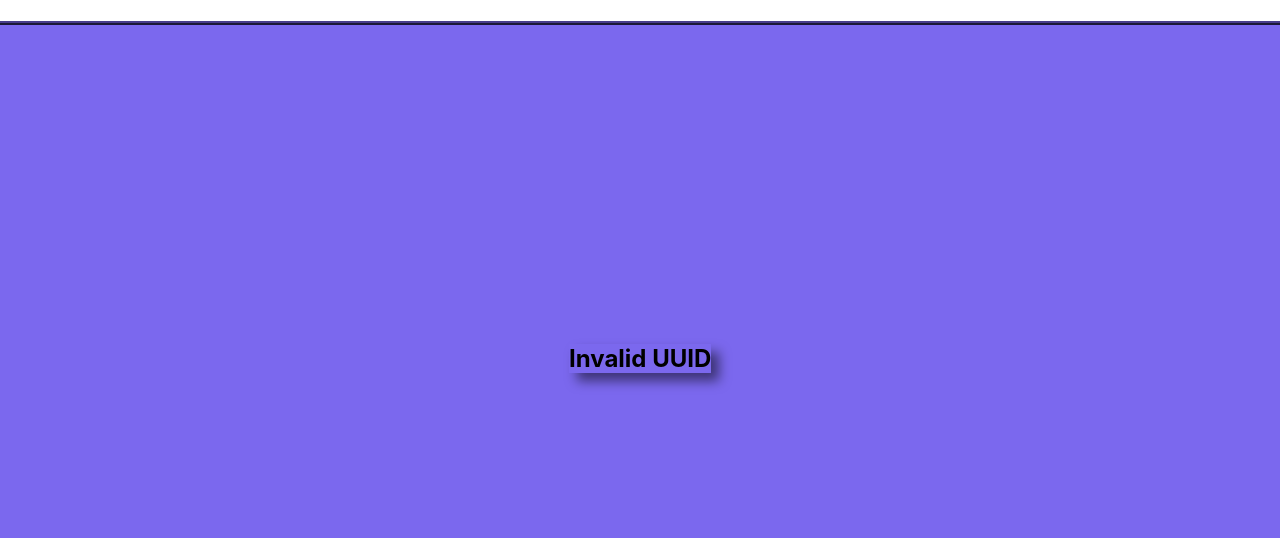
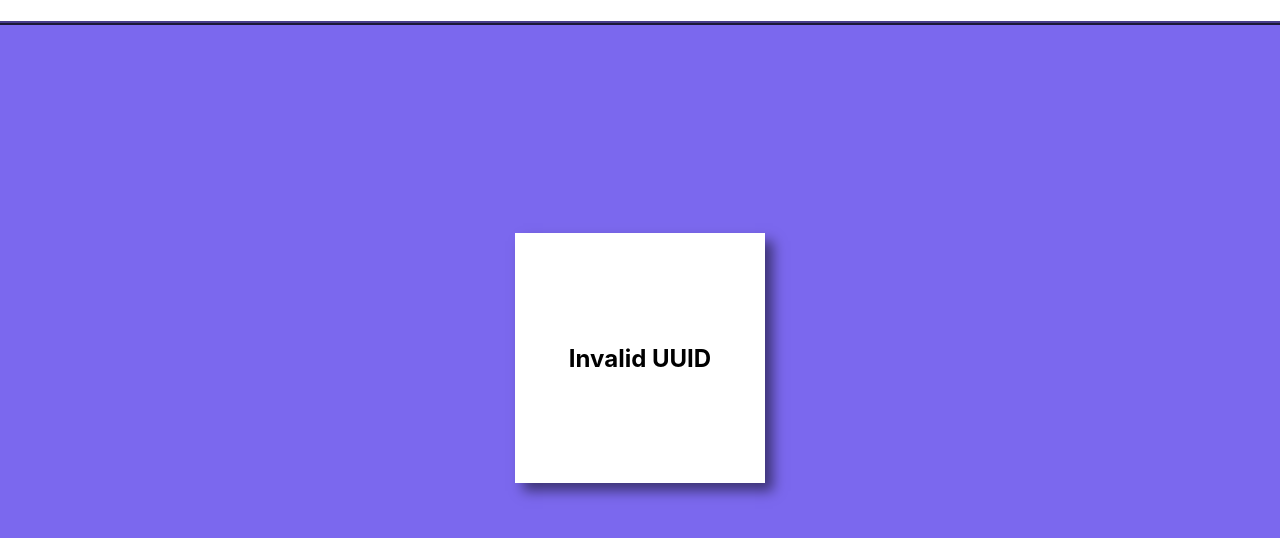
Before and after one commit to hguiney/uuid-qr, a React app in the folder qr-app/: page / in a window 1280 px wide. Shown: the part 108-646 px from the top of the page. Built offline with nearby package versions, Linux system fonts and the light colour scheme.

Commit message:
Dynamic background colors

```diff
--- a/qr-app/src/components/App/App.css
+++ b/qr-app/src/components/App/App.css
@@ -18,3 +18,10 @@
   .App__content {
     flex: 1;
   }
+  /* .App__qr {} */
+  .App__qr.App__qr--invalid {
+    width: 250px;
+    height: 250px;
+    background-color: var( --qr-background-color );
+    box-shadow: var( --qr-box-shadow );
+  }
--- a/qr-app/src/components/App/App.js
+++ b/qr-app/src/components/App/App.js
@@ -88,11 +88,12 @@ class App extends React.Component {
           this.uuidIsValid()
             ? <QR
                 margin={ 20 }
+                // bgcolor="128-128-128"
                 isLoading={ this.state.isLoading }
-                className="App__qr QR center-contents-bidirectionally"
+                className="App__qr center-contents-bidirectionally"
                 linkTo={ this.getLinkUrl() }
               />
-            : <h2 className="QR center-contents-bidirectionally">Invalid UUID</h2>
+            : <h2 className="App__qr App__qr--invalid center-contents-bidirectionally">Invalid UUID</h2>
         }
         </main>
       </div>
--- a/qr-app/src/components/Loading/Loading.css
+++ b/qr-app/src/components/Loading/Loading.css
@@ -11,6 +11,7 @@
   font-size: 4.5rem;
   opacity: 0;
   transition: opacity .25s linear;
+  pointer-events: none;
 }
   .Loading.Loading--visible {
     opacity: 1;
--- a/qr-app/src/components/QR/QR.css
+++ b/qr-app/src/components/QR/QR.css
@@ -1,8 +1,11 @@
 .QR {
-  box-shadow: .5rem .5rem .75rem rgba( 0, 0, 0, 0.5 );
+  box-shadow: var( --qr-box-shadow );
   animation: spin-zoom 1.5s ease-in-out 1;
   transform: translateZ( 0 );
 }
+  .QR.QR--svg {
+    padding: 1.5rem;
+  }
 
 a > .QR {
   position: relative;
--- a/qr-app/src/components/QR/QR.js
+++ b/qr-app/src/components/QR/QR.js
@@ -112,13 +112,46 @@ class QR extends React.Component {
       }
 
       if ( this.props.format ) {
-        params.push( `qzone=${this.props.format}` );
+        params.push( `format=${this.props.format}` );
       }
 
       return `${QR.apiEndpoint}?${params.join( '&' )}`;
     }
 
     return QR.apiEndpoint;
+  }
+
+  isSvg() {
+    return ( this.props.format === 'svg' );
+  }
+
+  hasBackgroundColor() {
+    return !!this.props.bgcolor;
+  }
+
+  hasMargin() {
+    return !!this.props.margin;
+  }
+
+  getBackgroundColor() { // eslint-disable-line consistent-return
+    /*
+      SVGs returned by the API never have margins, so
+      background-color needs to be manually applied to match.
+    */
+    if ( this.isSvg() && this.hasMargin() ) {
+      if ( this.hasBackgroundColor() ) {
+        // bgcolor format = RRR-GGG-BBB
+        const rgb = this.props.bgcolor.split( '-' );
+
+        return {
+          "backgroundColor": `rgb(${rgb[0]}, ${rgb[1]}, ${rgb[2]})`,
+        };
+      }
+
+      return {
+        "backgroundColor": "white",
+      };
+    }
   }
 
   render() {
@@ -130,7 +163,8 @@ class QR extends React.Component {
         <img
           width={ dimensions.width }
           height={ dimensions.height }
-          className={ this.props.className }
+          className={ `QR QR--${this.props.format} ${this.props.className}` }
+          style={ this.getBackgroundColor() }
           src={ this.getImgSrc() }
           alt="QR code"
         />
--- a/qr-app/src/index.css
+++ b/qr-app/src/index.css
@@ -17,6 +17,10 @@
   --purple--dark: darkslateblue;
 
   --text-color: black;
+  --qr-background-color: white;
+
+  /* Effects */
+  --qr-box-shadow: .5rem .5rem .75rem rgba( 0, 0, 0, 0.5 );
 }
 
 html {
```
Also changed, not shown: qr-app/src/components/App/App.test.js (+1 -1 lines), qr-app/src/components/QR/QR.test.js (+1 -1 lines).
